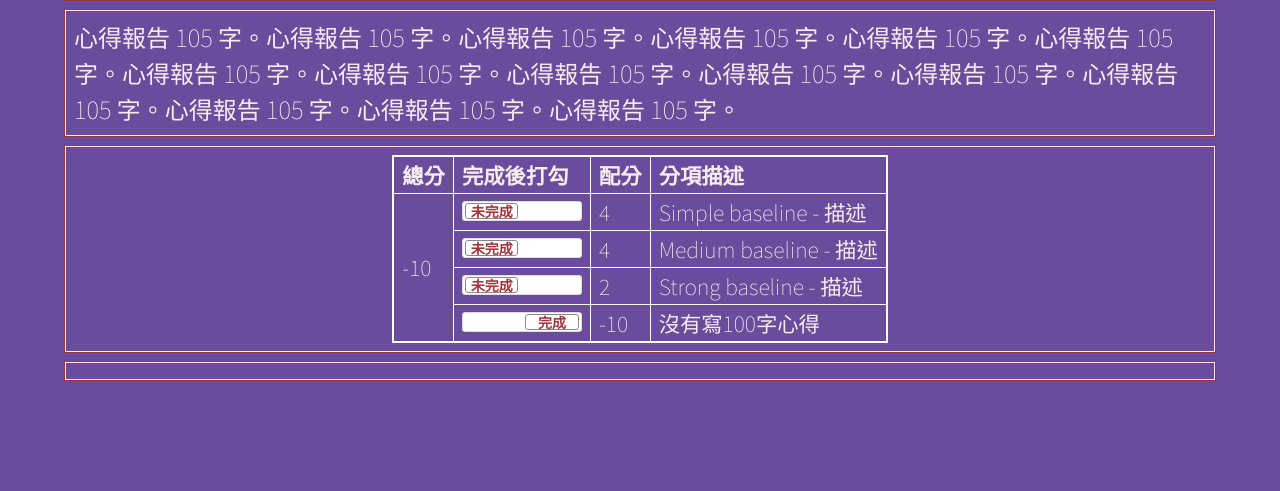
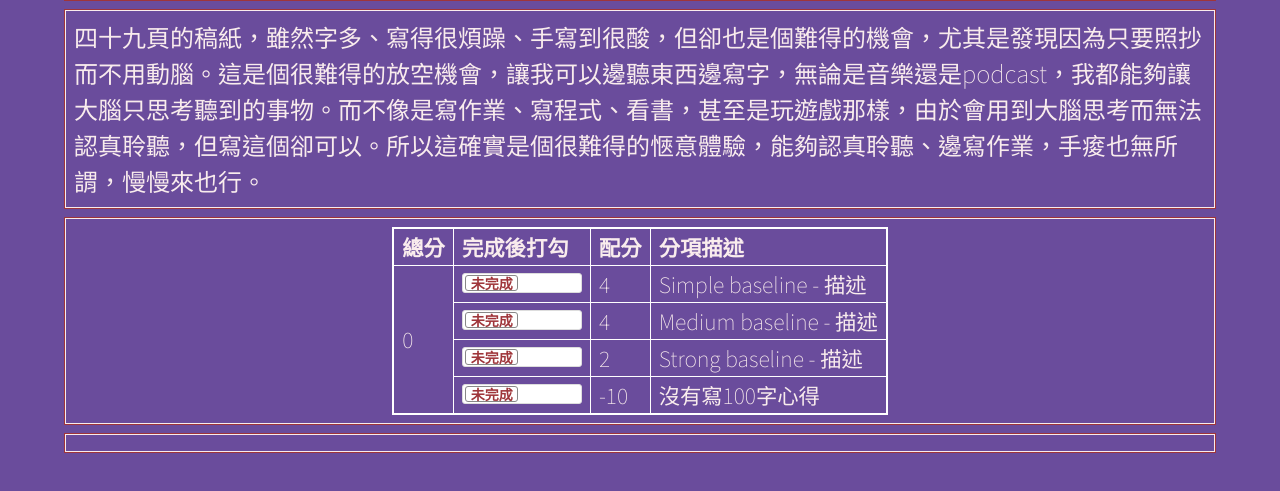
Before and after one commit to chesrabit/ai2026s, a plain HTML site: page hw01/index.html in a window 1280 px wide. Shown: the part 175-666 px from the top of the page. Drawn offline with nearby package versions, Linux system fonts and the light colour scheme; a web font is replaced by a local one.

Commit message:
hw01 心得

```diff
--- a/hw01/index.html
+++ b/hw01/index.html
@@ -153,7 +153,7 @@
   <!-- ------------------------------------------------>
   <div class="row hw12">
     <div class="col-md-12 twenty">
-      心得報告 105 字。心得報告 105 字。心得報告 105 字。心得報告 105 字。心得報告 105 字。心得報告 105 字。心得報告 105 字。心得報告 105 字。心得報告 105 字。心得報告 105 字。心得報告 105 字。心得報告 105 字。心得報告 105 字。心得報告 105 字。心得報告 105 字。
+      四十九頁的稿紙，雖然字多、寫得很煩躁、手寫到很酸，但卻也是個難得的機會，尤其是發現因為只要照抄而不用動腦。這是個很難得的放空機會，讓我可以邊聽東西邊寫字，無論是音樂還是podcast，我都能夠讓大腦只思考聽到的事物。而不像是寫作業、寫程式、看書，甚至是玩遊戲那樣，由於會用到大腦思考而無法認真聆聽，但寫這個卻可以。所以這確實是個很難得的愜意體驗，能夠認真聆聽、邊寫作業，手痠也無所謂，慢慢來也行。
     </div>
   </div>
 
@@ -184,7 +184,7 @@
           <td>Strong baseline - 描述</td>
         </tr>
         <tr>
-          <td><input type="checkbox" class="flipswitch" id="myCheckbox4" checked></td>
+          <td><input type="checkbox" class="flipswitch" id="myCheckbox4"></td>
           <td id='m4'>-10</td>
           <td>沒有寫100字心得</td>
         </tr>
```
